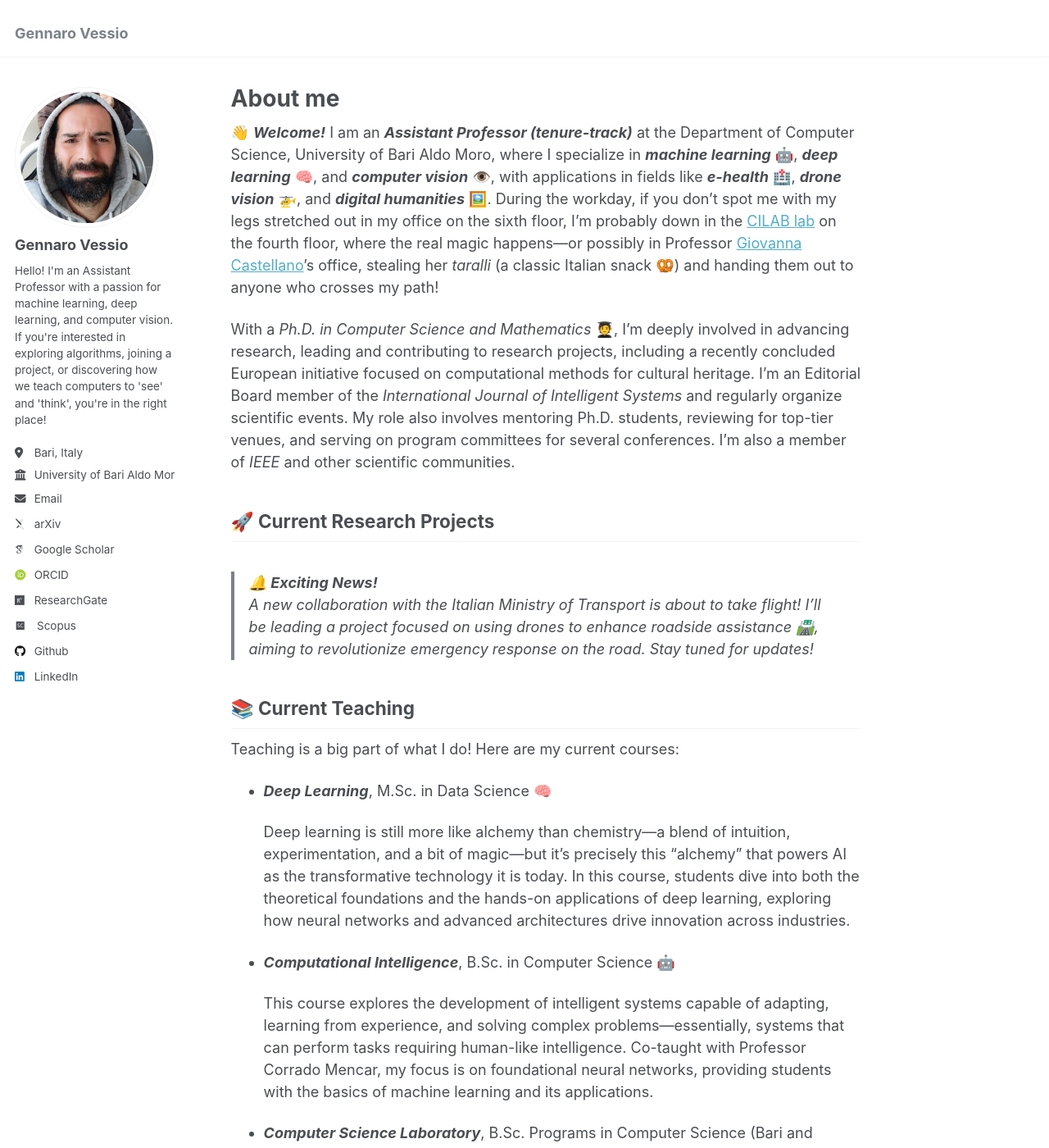
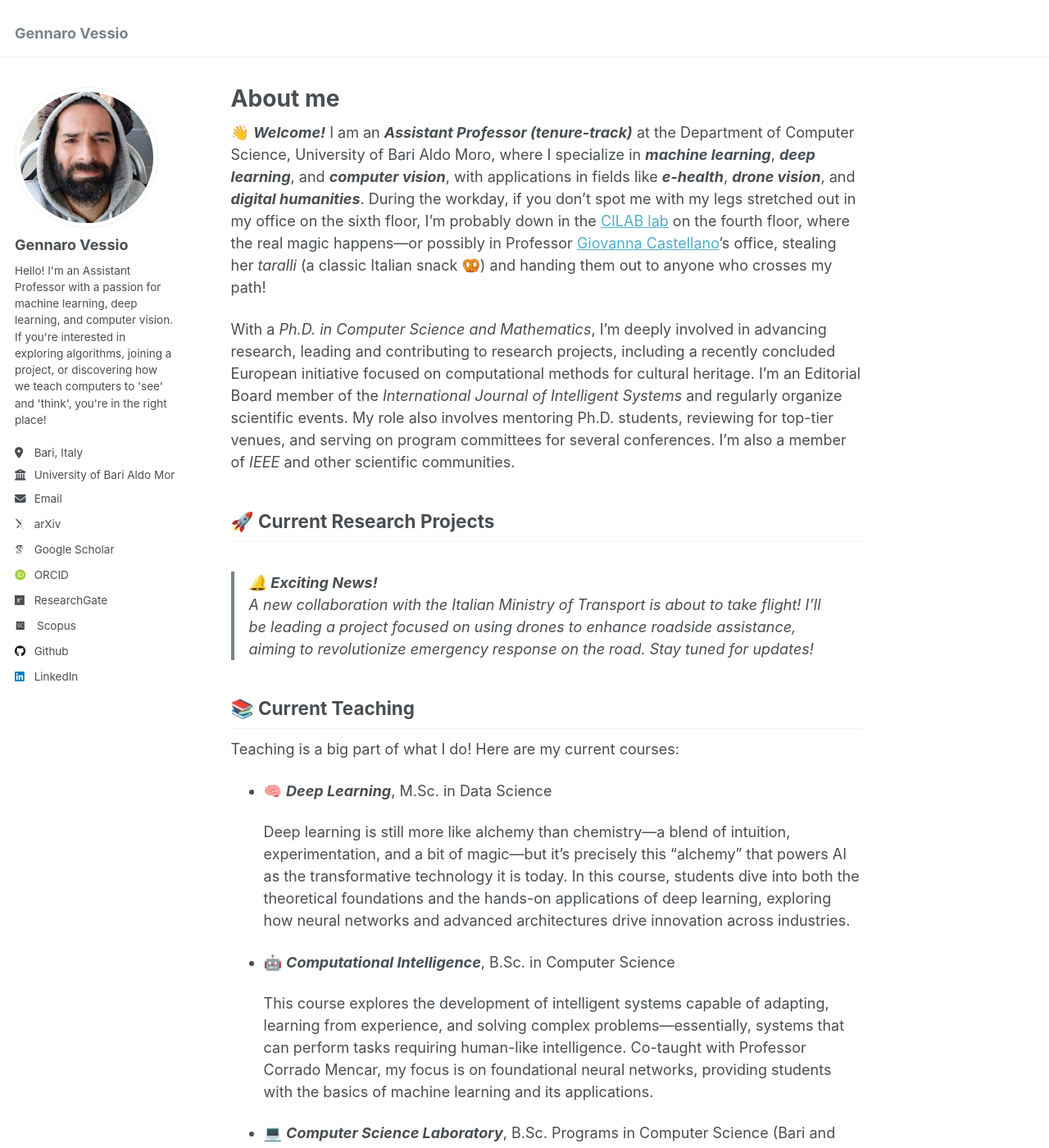
Before and after one commit to gvessio/gvessio.github.io, a Jekyll site: the page built from _pages/about.md, in a window 1280 px wide and 1400 px high. Shown: the whole window at 82% size. Built offline with Jekyll 4.4.1, drawn with Linux system fonts in a browser that asks for light colours; some web fonts are replaced; some of the changed lines change nothing that is shown; some of the changed text lies outside the part shown.

Commit message:
New changes

```diff
--- a/_pages/about.md
+++ b/_pages/about.md
@@ -7,28 +7,43 @@
   - /about.html
 ---
 
-👋 ***Welcome!*** I am an ***Assistant Professor (tenure-track)*** at the Department of Computer Science, University of Bari Aldo Moro, where I specialize in ***machine learning*** 🤖, ***deep learning*** 🧠, and ***computer vision*** 👁️, with applications in fields like ***e-health*** 🏥, ***drone vision*** 🚁, and ***digital humanities*** 🖼️. During the workday, if you don't spot me with my legs stretched out in my office on the sixth floor, I'm probably down in the [CILAB lab](https://sites.google.com/site/cilabuniba/home) on the fourth floor, where the real magic happens—or possibly in Professor [Giovanna Castellano](https://sites.google.com/site/cilabuniba/people/giovanna-castellano)'s office, stealing her *taralli* (a classic Italian snack 🥨) and handing them out to anyone who crosses my path!
+👋 ***Welcome!*** I am an ***Assistant Professor (tenure-track)*** at the Department of Computer Science, University of Bari Aldo Moro, where I specialize in ***machine learning***, ***deep learning***, and ***computer vision***, with applications in fields like ***e-health***, ***drone vision***, and ***digital humanities***. During the workday, if you don't spot me with my legs stretched out in my office on the sixth floor, I'm probably down in the [CILAB lab](https://sites.google.com/site/cilabuniba/home) on the fourth floor, where the real magic happens—or possibly in Professor [Giovanna Castellano](https://sites.google.com/site/cilabuniba/people/giovanna-castellano)'s office, stealing her *taralli* (a classic Italian snack 🥨) and handing them out to anyone who crosses my path!
 
-With a *Ph.D. in Computer Science and Mathematics* 🧑‍🎓, I'm deeply involved in advancing research, leading and contributing to research projects, including a recently concluded European initiative focused on computational methods for cultural heritage. I'm an Editorial Board member of the *International Journal of Intelligent Systems* and regularly organize scientific events. My role also involves mentoring Ph.D. students, reviewing for top-tier venues, and serving on program committees for several conferences. I'm also a member of *IEEE* and other scientific communities.
+With a *Ph.D. in Computer Science and Mathematics*, I'm deeply involved in advancing research, leading and contributing to research projects, including a recently concluded European initiative focused on computational methods for cultural heritage. I'm an Editorial Board member of the *International Journal of Intelligent Systems* and regularly organize scientific events. My role also involves mentoring Ph.D. students, reviewing for top-tier venues, and serving on program committees for several conferences. I'm also a member of *IEEE* and other scientific communities.
 
 ## 🚀 Current Research Projects
 
 > ***🔔 Exciting News!***
-> A new collaboration with the Italian Ministry of Transport is about to take flight! I'll be leading a project focused on using drones to enhance roadside assistance 🛣️, aiming to revolutionize emergency response on the road. Stay tuned for updates!
+> A new collaboration with the Italian Ministry of Transport is about to take flight! I'll be leading a project focused on using drones to enhance roadside assistance, aiming to revolutionize emergency response on the road. Stay tuned for updates!
 
 ## 📚 Current Teaching
 Teaching is a big part of what I do! Here are my current courses:
-* ***Deep Learning***, M.Sc. in Data Science 🧠
+* 🧠 ***Deep Learning***, M.Sc. in Data Science
 
   Deep learning is still more like alchemy than chemistry—a blend of intuition, experimentation, and a bit of magic—but it's precisely this "alchemy" that powers AI as the transformative technology it is today. In this course, students dive into both the theoretical foundations and the hands-on applications of deep learning, exploring how neural networks and advanced architectures drive innovation across industries.
-* ***Computational Intelligence***, B.Sc. in Computer Science 🤖
+
+* 🤖 ***Computational Intelligence***, B.Sc. in Computer Science
 
   This course explores the development of intelligent systems capable of adapting, learning from experience, and solving complex problems—essentially, systems that can perform tasks requiring human-like intelligence. Co-taught with Professor Corrado Mencar, my focus is on foundational neural networks, providing students with the basics of machine learning and its applications.
-* ***Computer Science Laboratory***, B.Sc. Programs in Computer Science (Bari and Taranto) 💻
+
+* 💻 ***Computer Science Laboratory***, B.Sc. Programs in Computer Science (Bari and Taranto)
 
   The course bridges the gap between programming theory and practical software engineering skills. It emphasizes coding fundamentals, allowing students to move from theory into practical application, building a foundation essential for advanced studies and industry practice.
 
 ## 📝 Recent Publications
+
+> ***RoWeeder: Unsupervised Weed Mapping through Crop-Row Detection***
+>
+> ![Publication Image](images\roweeder.png)
+>
+> **Authors:** Pasquale De Marinis, Gennaro Vessio, Giovanna Castellano
+> **Published in:** *CVPPA Workshop at ECCV 2024*
+>
+> **Summary:** RoWeeder is an unsupervised framework for weed mapping in precision agriculture, using crop-row detection to train a deep learning model that distinguishes crops from weeds. It enables real-time, drone-based weed management across large fields.
+>
+> [📄 Paper](https://arxiv.org/abs/2410.04983) | [🔗 Code](https://github.com/pasqualedem/RoWeeder)
+
+
 
 For a full list of my publications, please visit my [Google Scholar profile](https://scholar.google.it/citations?user=KyQe9EgAAAAJ&hl).
 
```
Also changed, not shown: images/roweeder.png (added).
